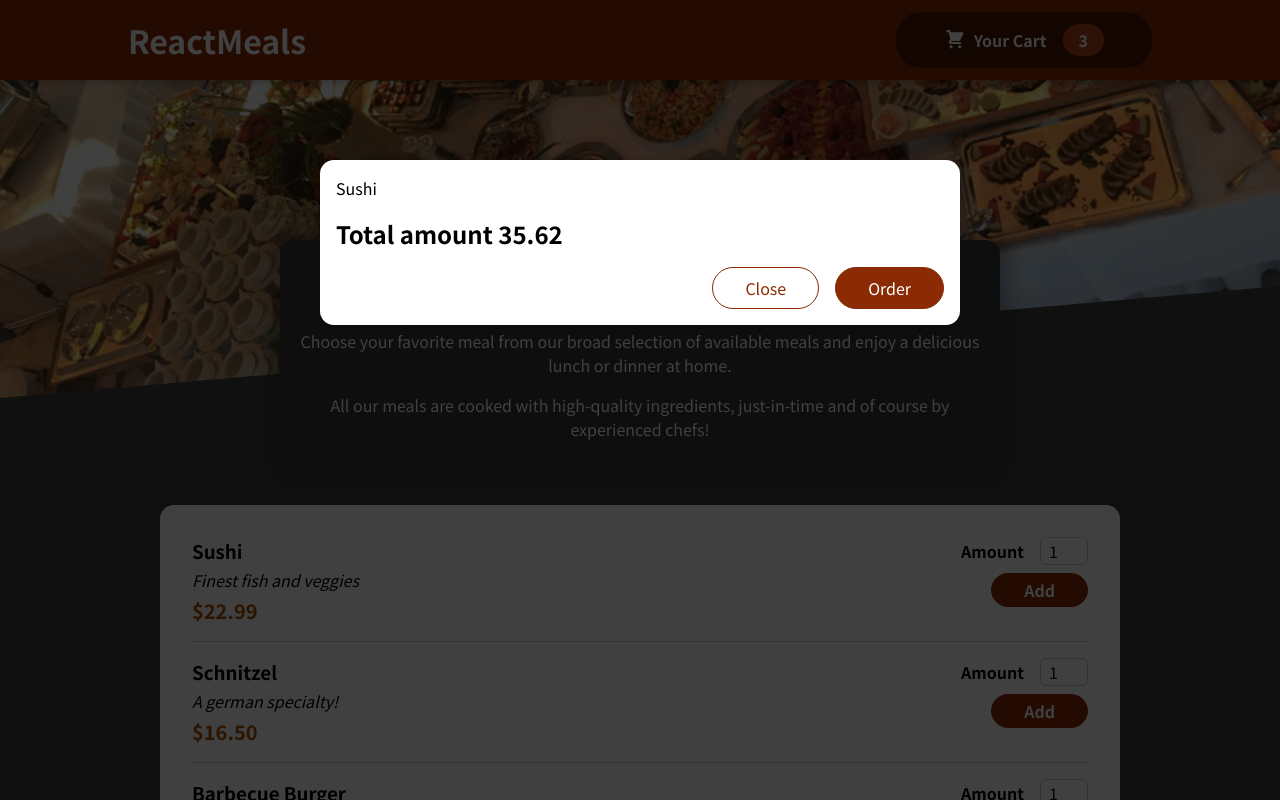
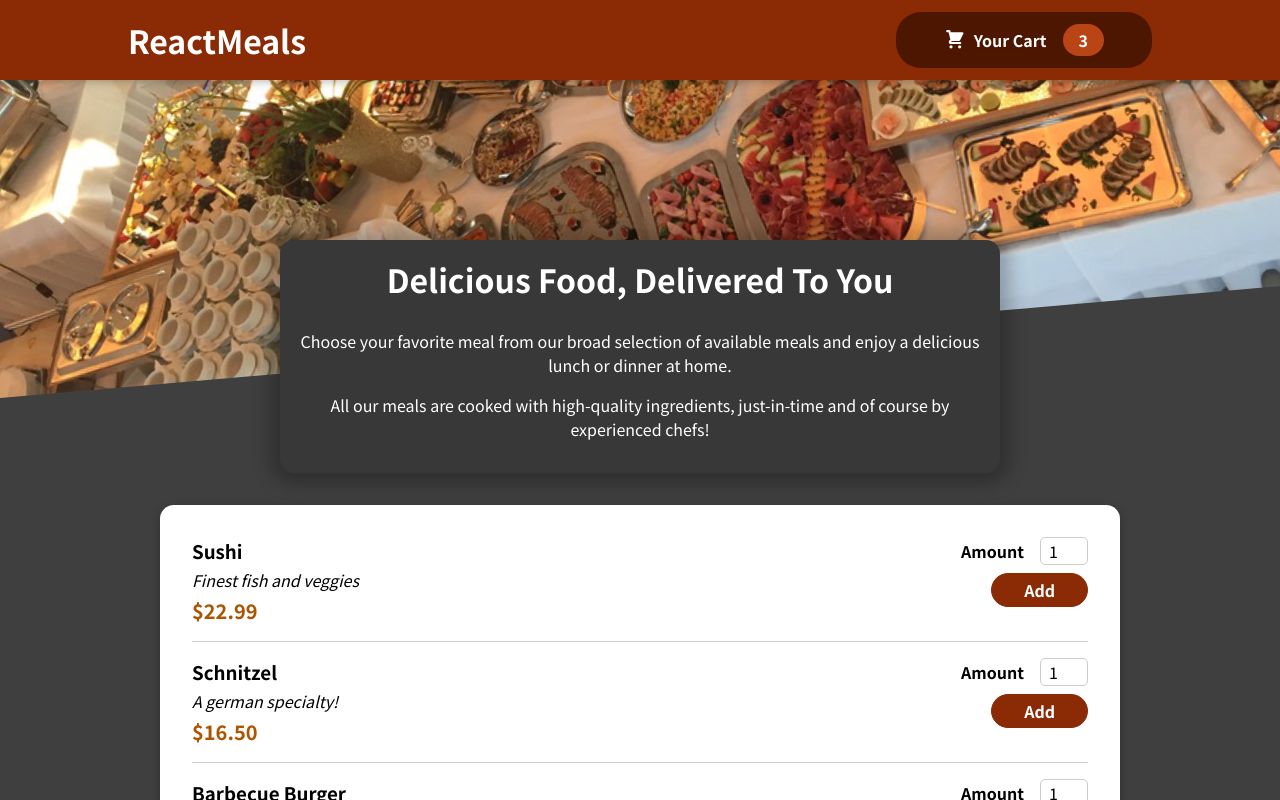
Before and after one commit to alistkov/food-order-app, a React (Create React App) app: page / in a window 1280 px wide. Shown: the top 800 px of the page. Built offline with nearby package versions, Linux system fonts and the light colour scheme; the HTML template or start-up script is replaced by a standard one.

Commit message:
video 140

```diff
--- a/src/App.js
+++ b/src/App.js
@@ -1,13 +1,23 @@
-import React from 'react';
+import React, { useState } from 'react';
 import Header from './components/Layout/Header/Header';
 import Meals from './components/Meals/Meals';
 import Cart from './components/Cart/Cart';
 
 const App = () => {
+  const [cartIsShow, setCartIsShow] = useState(false);
+
+  const showCartHandler = () => {
+    setCartIsShow(true);
+  };
+
+  const hideCartHandler = () => {
+    setCartIsShow(false);
+  };
+
   return (
     <React.Fragment>
-      <Cart />
-      <Header />
+      {cartIsShow && <Cart onCloseCart={hideCartHandler} />}
+      <Header onShowCart={showCartHandler} />
       <main>
         <Meals />
       </main>
--- a/src/components/Cart/Cart.js
+++ b/src/components/Cart/Cart.js
@@ -2,19 +2,21 @@ import React from 'react';
 import Modal from '../Ui/Modal/Modal';
 import classes from './Cart.module.css';
 
-const Cart = () => {
+const Cart = ({ onCloseCart }) => {
   const cartItems = [{ id: 'c1', name: 'Sushi', amount: 2, price: 12.99 }].map(
-    (item) => <li>{item.name}</li>
+    (item) => <li key={item.id}>{item.name}</li>
   );
 
   return (
-    <Modal>
+    <Modal onClose={onCloseCart}>
       <ul className={classes['cart-items']}>{cartItems}</ul>
       <div className={classes.total}>
         <span>Total amount 35.62</span>
       </div>
       <div className={classes.actions}>
-        <button className={classes['button--alt']}>Close</button>
+        <button className={classes['button--alt']} onClick={onCloseCart}>
+          Close
+        </button>
         <button className={classes.button}>Order</button>
       </div>
     </Modal>
--- a/src/components/Layout/Header/Header.js
+++ b/src/components/Layout/Header/Header.js
@@ -4,15 +4,15 @@ import HeaderCartButton from './HeaderCartButton/HeaderCartButton';
 import classes from './Header.module.css';
 import mealsImage from '../../../assets/meals.jpg';
 
-const Header = () => {
+const Header = ({ onShowCart }) => {
   return (
     <React.Fragment>
       <header className={classes.header}>
         <h1>ReactMeals</h1>
-        <HeaderCartButton />
+        <HeaderCartButton onClick={onShowCart} />
       </header>
       <div className={classes['main-image']}>
-        <img src={mealsImage} alt='ReactMeals' />
+        <img src={mealsImage} alt="ReactMeals" />
       </div>
     </React.Fragment>
   );
--- a/src/components/Layout/Header/HeaderCartButton/HeaderCartButton.js
+++ b/src/components/Layout/Header/HeaderCartButton/HeaderCartButton.js
@@ -3,9 +3,9 @@ import CartIcon from './CartIcon';
 
 import classes from './HeaderCartButton.module.css';
 
-const HeaderCartButton = () => {
+const HeaderCartButton = ({ onClick }) => {
   return (
-    <button className={classes.button}>
+    <button className={classes.button} onClick={onClick}>
       <span className={classes.icon}>
         <CartIcon />
       </span>
--- a/src/components/Ui/Modal/Modal.js
+++ b/src/components/Ui/Modal/Modal.js
@@ -2,8 +2,8 @@ import React from 'react';
 import ReactDOM from 'react-dom';
 import classes from './Modal.module.css';
 
-const Backdrop = () => {
-  return <div className={classes.backdrop}></div>;
+const Backdrop = ({ onClose }) => {
+  return <div className={classes.backdrop} onClick={onClose}></div>;
 };
 
 const ModalOverlay = ({ children }) => {
@@ -16,10 +16,10 @@ const ModalOverlay = ({ children }) => {
 
 const portalElement = document.getElementById('overlays');
 
-const Modal = ({ children }) => {
+const Modal = ({ children, onClose }) => {
   return (
     <React.Fragment>
-      {ReactDOM.createPortal(<Backdrop />, portalElement)}
+      {ReactDOM.createPortal(<Backdrop onClose={onClose} />, portalElement)}
       {ReactDOM.createPortal(
         <ModalOverlay>{children}</ModalOverlay>,
         portalElement
```
